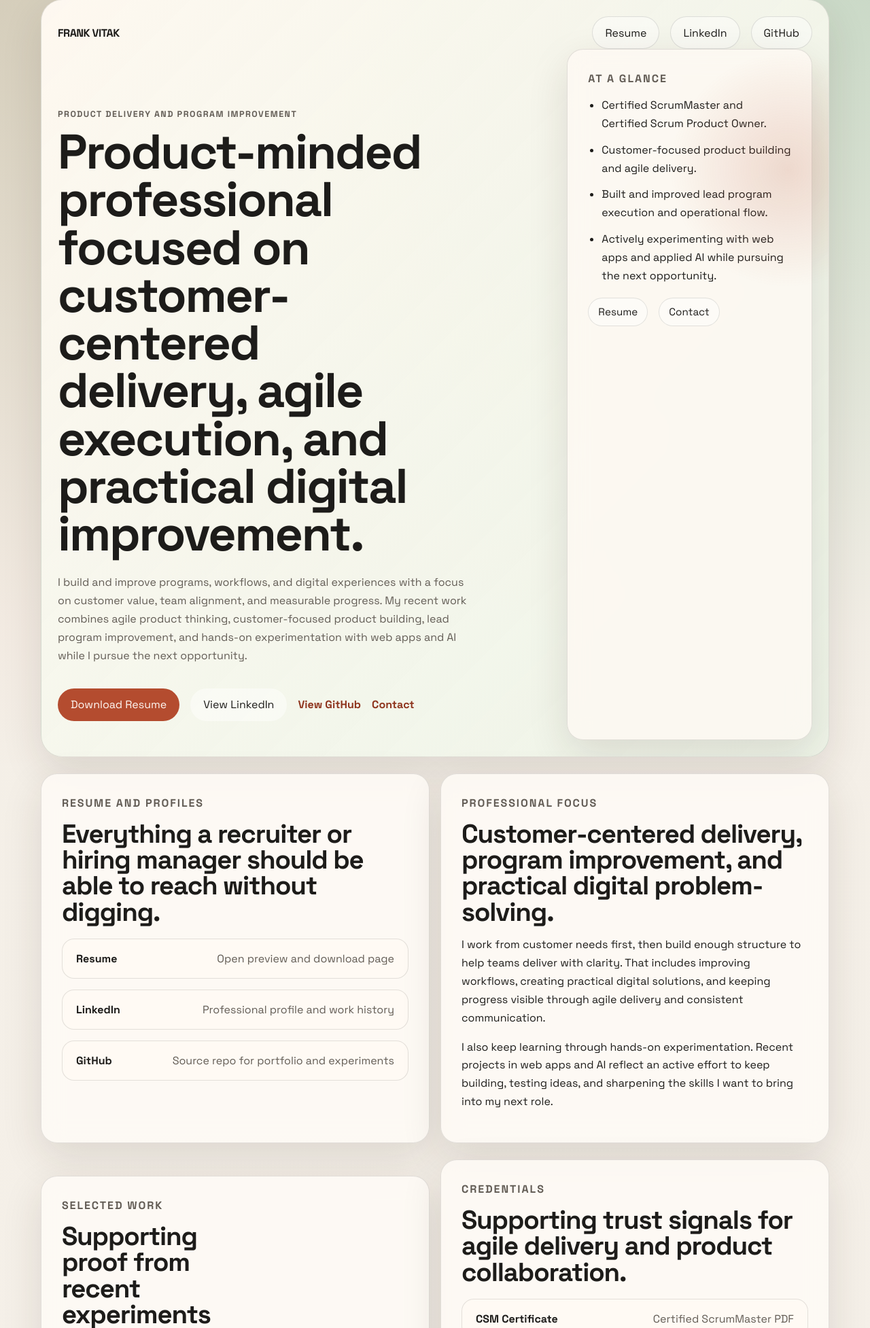
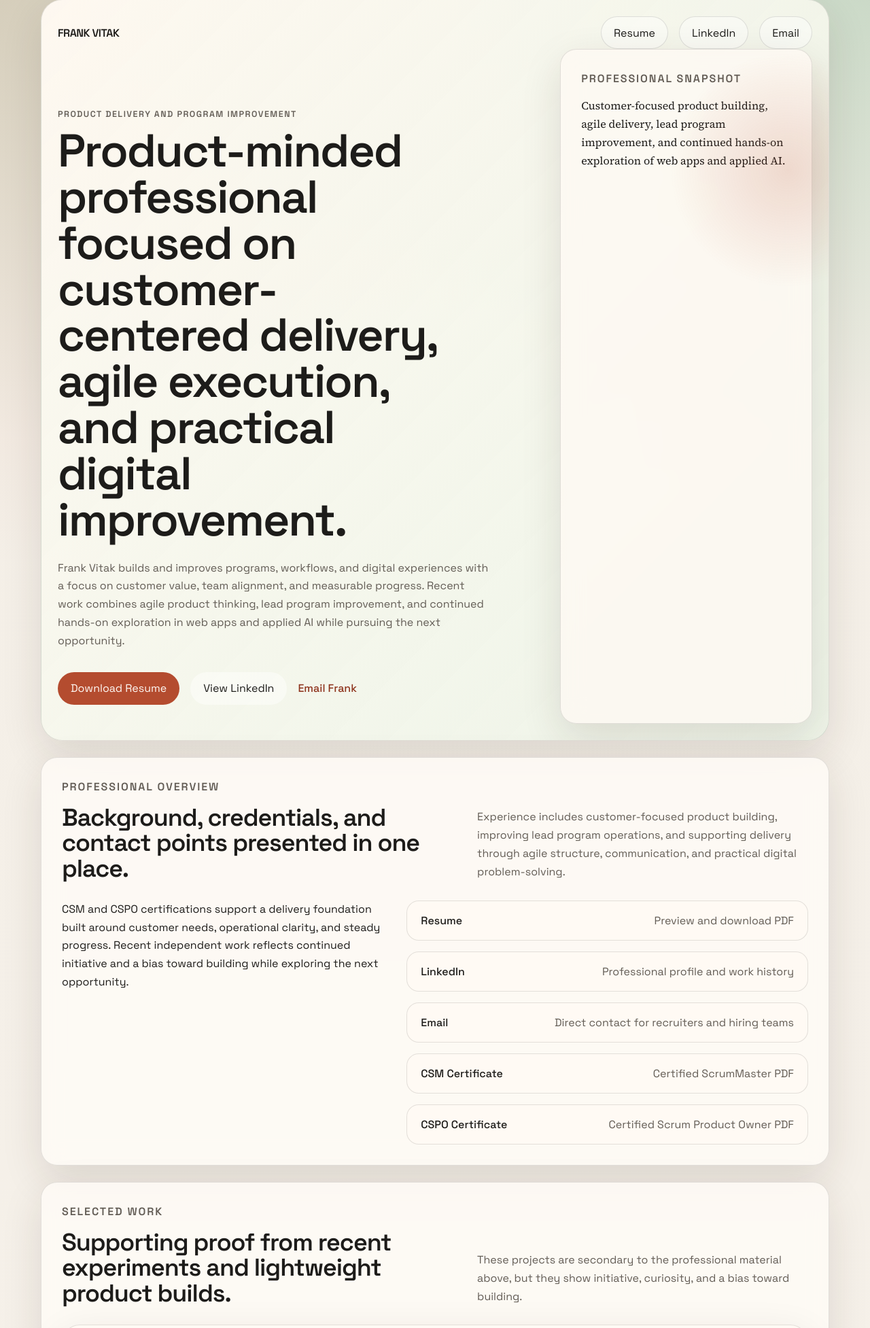
Before and after one commit to fvitak/Frank_Vitak_Experiments, a plain HTML site: page index.html in a window 1280 px wide. Shown: the part 25-1979 px from the top of the page at 68% size. Drawn offline with Linux system fonts and the light colour scheme.

Commit message:
Simplify portfolio structure and tone

```diff
--- a/index.html
+++ b/index.html
@@ -5,12 +5,12 @@
   <meta name="viewport" content="width=device-width, initial-scale=1.0">
   <meta
     name="description"
-    content="Frank Vitak portfolio highlighting selected projects, agile delivery experience, resume, credentials, and contact information."
+    content="Frank Vitak portfolio highlighting professional background, credentials, resume, and selected work."
   >
   <title>Frank Vitak | Portfolio</title>
   <link rel="preconnect" href="https://fonts.googleapis.com">
   <link rel="preconnect" href="https://fonts.gstatic.com" crossorigin>
-  <link href="https://fonts.googleapis.com/css2?family=Space+Grotesk:wght@400;500;700&family=Source+Serif+4:wght@400;600;700&display=swap" rel="stylesheet">
+  <link href="https://fonts.googleapis.com/css2?family=Space+Grotesk:wght@400;500;600&family=Source+Serif+4:wght@400;500;600&display=swap" rel="stylesheet">
   <link rel="stylesheet" href="./styles.css">
 </head>
 <body>
@@ -29,15 +29,7 @@
           >
             LinkedIn
           </a>
-          <a
-            class="ghost-link tracked-link"
-            href="https://github.com/fvitak/Frank_Vitak_Experiments"
-            target="_blank"
-            rel="noreferrer"
-            data-analytics-label="nav_github"
-          >
-            GitHub
-          </a>
+          <a class="ghost-link tracked-link" href="mailto:fvitak@gmail.com" data-analytics-label="nav_email">Email</a>
         </div>
       </nav>
 
@@ -46,9 +38,9 @@
           <p class="eyebrow">Product Delivery And Program Improvement</p>
           <h1>Product-minded professional focused on customer-centered delivery, agile execution, and practical digital improvement.</h1>
           <p class="lead">
-            I build and improve programs, workflows, and digital experiences with a focus on customer value, team alignment, and measurable progress.
-            My recent work combines agile product thinking, customer-focused product building, lead program improvement, and hands-on experimentation
-            with web apps and AI while I pursue the next opportunity.
+            Frank Vitak builds and improves programs, workflows, and digital experiences with a focus on customer value,
+            team alignment, and measurable progress. Recent work combines agile product thinking, lead program improvement,
+            and continued hands-on exploration in web apps and applied AI while pursuing the next opportunity.
           </p>
 
           <div class="hero-actions">
@@ -62,50 +54,46 @@
             >
               View LinkedIn
             </a>
-            <a
-              class="text-link tracked-link"
-              href="https://github.com/fvitak/Frank_Vitak_Experiments"
-              target="_blank"
-              rel="noreferrer"
-              data-analytics-label="hero_github_repo"
-            >
-              View GitHub
-            </a>
-            <a class="text-link tracked-link" href="mailto:fvitak@gmail.com" data-analytics-label="hero_contact_email">Contact</a>
+            <a class="text-link tracked-link" href="mailto:fvitak@gmail.com" data-analytics-label="hero_contact_email">Email Frank</a>
           </div>
         </div>
 
         <aside class="hero-proof panel proof-panel">
-          <p class="section-label">At A Glance</p>
-          <ul class="proof-list">
-            <li>Certified ScrumMaster and Certified Scrum Product Owner.</li>
-            <li>Customer-focused product building and agile delivery.</li>
-            <li>Built and improved lead program execution and operational flow.</li>
-            <li>Actively experimenting with web apps and applied AI while pursuing the next opportunity.</li>
-          </ul>
-          <div class="proof-links">
-            <a class="mini-link tracked-link" href="./resume.html" data-analytics-label="proof_resume">Resume</a>
-            <a
-              class="mini-link tracked-link"
-              href="mailto:fvitak@gmail.com"
-              data-analytics-label="proof_email"
-            >
-              Contact
-            </a>
-          </div>
+          <p class="section-label">Professional Snapshot</p>
+          <p class="proof-text">
+            Customer-focused product building, agile delivery, lead program improvement, and continued hands-on exploration
+            of web apps and applied AI.
+          </p>
         </aside>
       </div>
     </header>
 
     <main>
-      <section class="split-section">
-        <article class="panel profiles-panel">
-          <p class="section-label">Resume And Profiles</p>
-          <h2>Everything a recruiter or hiring manager should be able to reach without digging.</h2>
-          <div class="resource-list">
+      <section class="panel overview-panel">
+        <div class="section-header overview-header">
+          <div>
+            <p class="section-label">Professional Overview</p>
+            <h2>Background, credentials, and contact points presented in one place.</h2>
+          </div>
+          <p class="section-intro">
+            Experience includes customer-focused product building, improving lead program operations, and supporting delivery
+            through agile structure, communication, and practical digital problem-solving.
+          </p>
+        </div>
+
+        <div class="overview-grid">
+          <div class="overview-copy">
+            <p>
+              CSM and CSPO certifications support a delivery foundation built around customer needs, operational clarity,
+              and steady progress. Recent independent work reflects continued initiative and a bias toward building while
+              exploring the next opportunity.
+            </p>
+          </div>
+
+          <div class="resource-list unified-resource-list">
             <a class="resource-row tracked-link" href="./resume.html" data-analytics-label="resource_resume_page">
               <span class="resource-label">Resume</span>
-              <span class="resource-meta">Open preview and download page</span>
+              <span class="resource-meta">Preview and download PDF</span>
             </a>
             <a
               class="resource-row tracked-link"
@@ -119,30 +107,37 @@
             </a>
             <a
               class="resource-row tracked-link"
-              href="https://github.com/fvitak/Frank_Vitak_Experiments"
+              href="mailto:fvitak@gmail.com"
+              data-analytics-label="resource_email"
+            >
+              <span class="resource-label">Email</span>
+              <span class="resource-meta">Direct contact for recruiters and hiring teams</span>
+            </a>
+            <a
+              class="resource-row tracked-link"
+              href="./documents/frank-vitak-csm-certificate.pdf"
               target="_blank"
               rel="noreferrer"
-              data-analytics-label="resource_github"
+              data-analytics-label="credential_csm"
             >
-              <span class="resource-label">GitHub</span>
-              <span class="resource-meta">Source repo for portfolio and experiments</span>
+              <span class="resource-label">CSM Certificate</span>
+              <span class="resource-meta">Certified ScrumMaster PDF</span>
+            </a>
+            <a
+              class="resource-row tracked-link"
+              href="./documents/frank-vitak-cspo-certificate.pdf"
+              target="_blank"
+              rel="noreferrer"
+              data-analytics-label="credential_cspo"
+            >
+              <span class="resource-label">CSPO Certificate</span>
+              <span class="resource-meta">Certified Scrum Product Owner PDF</span>
             </a>
           </div>
-        </article>
-
-        <article class="panel narrative-panel">
-          <p class="section-label">Professional Focus</p>
-          <h2>Customer-centered delivery, program improvement, and practical digital problem-solving.</h2>
-          <p>
-            I work from customer needs first, then build enough structure to help teams deliver with clarity. That includes improving workflows, creating practical digital solutions, and keeping progress visible through agile delivery and consistent communication.
-          </p>
-          <p>
-            I also keep learning through hands-on experimentation. Recent projects in web apps and AI reflect an active effort to keep building, testing ideas, and sharpening the skills I want to bring into my next role.
-          </p>
-        </article>
+        </div>
       </section>
 
-      <section class="split-section">
+      <section>
         <article id="work" class="panel work-panel">
           <div class="section-header">
             <div>
@@ -150,7 +145,7 @@
               <h2>Supporting proof from recent experiments and lightweight product builds.</h2>
             </div>
             <p class="section-intro">
-              These projects are secondary to the professional summary above, but they help show initiative, follow-through, and a bias toward building.
+              These projects are secondary to the professional material above, but they show initiative, curiosity, and a bias toward building.
             </p>
           </div>
 
@@ -176,7 +171,7 @@
                   A browser-based game built to explore interactive logic, pacing, and user flow.
                 </p>
                 <div class="project-copy">
-                  <p><strong>What it shows:</strong> Hands-on front-end problem solving and iterative design thinking.</p>
+                  <p>Shows hands-on front-end problem solving and iterative design thinking.</p>
                 </div>
                 <div class="project-actions">
                   <a
@@ -213,7 +208,7 @@
                   A web experiment focused on game-state logic and structured user interaction.
                 </p>
                 <div class="project-copy">
-                  <p><strong>What it shows:</strong> Systems thinking, interface experimentation, and comfort building beyond templates.</p>
+                  <p>Shows systems thinking, interface experimentation, and comfort building beyond templates.</p>
                 </div>
                 <div class="project-actions">
                   <a
@@ -250,7 +245,7 @@
                   A playful concept project built around tone, accessibility, and lightweight engagement.
                 </p>
                 <div class="project-copy">
-                  <p><strong>What it shows:</strong> Creativity, product instincts, and rapid experimentation.</p>
+                  <p>Shows creativity, product instincts, and rapid experimentation.</p>
                 </div>
                 <div class="project-actions">
                   <a
@@ -267,53 +262,6 @@
             </article>
           </div>
         </article>
-
-        <article class="panel credentials-panel">
-          <p class="section-label">Credentials</p>
-          <h2>Supporting trust signals for agile delivery and product collaboration.</h2>
-          <div class="credential-list">
-            <a
-              class="credential-row tracked-link"
-              href="./documents/frank-vitak-csm-certificate.pdf"
-              target="_blank"
-              rel="noreferrer"
-              data-analytics-label="credential_csm"
-            >
-              <span class="resource-label">CSM Certificate</span>
-              <span class="resource-meta">Certified ScrumMaster PDF</span>
-            </a>
-            <a
-              class="credential-row tracked-link"
-              href="./documents/frank-vitak-cspo-certificate.pdf"
-              target="_blank"
-              rel="noreferrer"
-              data-analytics-label="credential_cspo"
-            >
-              <span class="resource-label">CSPO Certificate</span>
-              <span class="resource-meta">Certified Scrum Product Owner PDF</span>
-            </a>
-          </div>
-        </article>
-
-        <article class="panel contact-panel">
-          <p class="section-label">Contact</p>
-          <h2>Open to conversations with recruiters and hiring teams focused on product, delivery, and customer-centered digital work.</h2>
-          <p>
-            I am currently exploring my next opportunity and welcome conversations about roles where product thinking, agile execution, program improvement, and practical digital work matter.
-          </p>
-          <div class="contact-actions">
-            <a class="button tracked-link" href="mailto:fvitak@gmail.com" data-analytics-label="contact_email">Email Frank</a>
-            <a
-              class="button button-secondary tracked-link"
-              href="https://www.linkedin.com/in/frankvitak"
-              target="_blank"
-              rel="noreferrer"
-              data-analytics-label="contact_linkedin"
-            >
-              Message On LinkedIn
-            </a>
-          </div>
-        </article>
       </section>
     </main>
   </div>
--- a/styles.css
+++ b/styles.css
@@ -48,11 +48,7 @@ a {
 .hero-actions,
 .section-header,
 .project-list,
-.split-section,
-.resource-list,
-.credential-list,
-.contact-actions,
-.proof-links {
+.resource-list {
   display: grid;
   gap: 16px;
 }
@@ -71,11 +67,11 @@ h1,
 h2,
 h3 {
   letter-spacing: -0.03em;
+  font-weight: 600;
 }
 
 .brand {
   font-size: 1rem;
-  font-weight: 700;
   text-transform: uppercase;
 }
 
@@ -102,13 +98,13 @@ h3 {
 }
 
 .hero-grid {
-  grid-template-columns: minmax(0, 1.4fr) minmax(280px, 0.7fr);
+  grid-template-columns: minmax(0, 1.35fr) minmax(260px, 0.7fr);
   align-items: end;
-  gap: 28px;
+  gap: 24px;
 }
 
 .hero-copy {
-  max-width: 760px;
+  max-width: 780px;
   padding: 88px 0 28px;
 }
 
@@ -123,8 +119,7 @@ h3 {
 .lead,
 .ghost-link,
 .text-link,
-.section-intro,
-.mini-link {
+.section-intro {
   color: var(--muted);
 }
 
@@ -133,66 +128,62 @@ h3 {
 .project-kicker {
   margin: 0 0 12px;
   font-size: 0.78rem;
-  font-weight: 700;
+  font-weight: 600;
   text-transform: uppercase;
   letter-spacing: 0.12em;
 }
 
 h1 {
-  max-width: 12ch;
+  max-width: 13ch;
   margin: 0;
-  font-size: clamp(2.6rem, 5.6vw, 4.7rem);
-  line-height: 0.98;
+  font-size: clamp(2.5rem, 5.3vw, 4.4rem);
+  line-height: 1;
 }
 
 h2 {
   margin: 0;
-  font-size: clamp(2rem, 3vw, 3.1rem);
-  line-height: 1;
+  font-size: clamp(1.8rem, 2.8vw, 2.7rem);
+  line-height: 1.05;
 }
 
 h3 {
   margin: 0;
-  font-size: 1.4rem;
+  font-size: 1.25rem;
 }
 
 .subpage-title {
-  max-width: 13ch;
-  font-size: clamp(2.7rem, 6vw, 4.9rem);
+  max-width: 14ch;
+  font-size: clamp(2.4rem, 5.4vw, 4.2rem);
 }
 
 .lead,
-.panel p,
-.panel li {
+.panel p {
   font-size: 1rem;
   line-height: 1.68;
 }
 
 .lead {
-  max-width: 60ch;
+  max-width: 62ch;
   margin: 24px 0 0;
 }
 
 .hero-actions {
-  grid-template-columns: repeat(4, max-content);
+  grid-template-columns: repeat(3, max-content);
   align-items: center;
-  margin-top: 34px;
+  margin-top: 32px;
 }
 
 .button,
 .ghost-link,
 .project-card,
 .resource-row,
-.credential-row,
 .panel,
-.project-media,
-.mini-link {
+.project-media {
   transition: transform 180ms ease, border-color 180ms ease, background-color 180ms ease, box-shadow 180ms ease;
 }
 
 .button,
-.ghost-link,
-.mini-link {
+.ghost-link {
   display: inline-flex;
   align-items: center;
   justify-content: center;
@@ -209,23 +200,18 @@ h3 {
 }
 
 .button:hover,
-.button:focus-visible {
-  background: var(--brand-dark);
-  transform: translateY(-1px);
+.button:focus-visible,
+.ghost-link:hover,
+.ghost-link:focus-visible,
+.tracked-link:hover,
+.tracked-link:focus-visible {
+  transform: translateY(-2px);
 }
 
 .button-secondary,
-.ghost-link,
-.mini-link {
+.ghost-link {
   color: var(--ink);
   background: rgba(255, 255, 255, 0.42);
-}
-
-.ghost-link:hover,
-.ghost-link:focus-visible,
-.mini-link:hover,
-.mini-link:focus-visible {
-  transform: translateY(-1px);
 }
 
 .panel {
@@ -242,33 +228,21 @@ h3 {
   background: rgba(255, 250, 244, 0.72);
 }
 
-.proof-list {
+.proof-text {
   margin: 0;
-  padding-left: 20px;
+  font-family: "Source Serif 4", serif;
+  font-size: 1.12rem;
+  line-height: 1.6;
 }
 
-.proof-list li + li {
-  margin-top: 12px;
-}
-
-.proof-links {
-  grid-template-columns: repeat(2, max-content);
-  margin-top: 18px;
-}
-
-.mini-link {
-  min-height: 42px;
-  padding: 0 14px;
-  font-size: 0.95rem;
-}
-
+.overview-panel,
 .work-panel,
 .resume-panel {
   margin-top: 24px;
 }
 
 .section-header {
-  grid-template-columns: minmax(0, 1.15fr) minmax(260px, 0.85fr);
+  grid-template-columns: minmax(0, 1.1fr) minmax(280px, 0.9fr);
   align-items: end;
 }
 
@@ -276,6 +250,39 @@ h3 {
   margin: 0;
   font-size: 1rem;
   line-height: 1.68;
+}
+
+.overview-grid {
+  display: grid;
+  grid-template-columns: minmax(0, 0.9fr) minmax(320px, 1.1fr);
+  gap: 24px;
+  margin-top: 28px;
+}
+
+.overview-copy p {
+  margin: 0;
+}
+
+.resource-list {
+  margin-top: 20px;
+}
+
+.unified-resource-list {
+  margin-top: 0;
+}
+
+.resource-row {
+  display: flex;
+  justify-content: space-between;
+  gap: 16px;
+  padding: 18px 20px;
+  border: 1px solid var(--line);
+  border-radius: 18px;
+  background: var(--panel-strong);
+}
+
+.resource-label {
+  font-weight: 500;
 }
 
 .project-list {
@@ -288,30 +295,13 @@ h3 {
 
 .project-card {
   display: grid;
-  grid-template-columns: minmax(280px, 360px) minmax(0, 1fr);
-  gap: 24px;
-  padding: 18px;
+  grid-template-columns: 220px minmax(0, 1fr);
+  gap: 18px;
+  padding: 14px;
   border: 1px solid var(--line);
   border-radius: 26px;
   background: var(--panel-strong);
   box-shadow: var(--shadow);
-}
-
-.compact-project-card {
-  grid-template-columns: 220px minmax(0, 1fr);
-  gap: 18px;
-  padding: 14px;
-}
-
-.project-card:hover,
-.project-card:focus-within,
-.resource-row:hover,
-.resource-row:focus-visible,
-.credential-row:hover,
-.credential-row:focus-visible,
-.tracked-link:hover,
-.tracked-link:focus-visible {
-  transform: translateY(-3px);
 }
 
 .project-media {
@@ -321,8 +311,8 @@ h3 {
 .project-image {
   display: block;
   width: 100%;
-  min-height: 240px;
-  max-height: 320px;
+  min-height: 150px;
+  max-height: 170px;
   object-fit: cover;
   object-position: top center;
   border-radius: 18px;
@@ -330,20 +320,10 @@ h3 {
   background: rgba(255, 255, 255, 0.56);
 }
 
-.compact-project-image {
-  min-height: 150px;
-  max-height: 170px;
-}
-
 .project-content {
   display: grid;
-  gap: 14px;
+  gap: 10px;
   align-content: start;
-  padding: 8px 4px 8px 0;
-}
-
-.compact-project-content {
-  gap: 10px;
   padding-top: 2px;
 }
 
@@ -353,19 +333,9 @@ h3 {
 
 .project-summary {
   font-family: "Source Serif 4", serif;
-  font-size: 1.2rem;
-  line-height: 1.55;
-  color: var(--ink);
-}
-
-.compact-project-summary {
   font-size: 1.02rem;
   line-height: 1.5;
-}
-
-.project-copy {
-  display: grid;
-  gap: 10px;
+  color: var(--ink);
 }
 
 .project-copy p {
@@ -379,38 +349,8 @@ h3 {
 }
 
 .text-link {
-  font-weight: 700;
+  font-weight: 500;
   color: var(--brand-dark);
-}
-
-.split-section {
-  grid-template-columns: repeat(2, minmax(0, 1fr));
-  margin-top: 24px;
-}
-
-.resource-list,
-.credential-list {
-  margin-top: 20px;
-}
-
-.resource-row,
-.credential-row {
-  display: flex;
-  justify-content: space-between;
-  gap: 16px;
-  padding: 18px 20px;
-  border: 1px solid var(--line);
-  border-radius: 18px;
-  background: var(--panel-strong);
-}
-
-.resource-label {
-  font-weight: 700;
-}
-
-.contact-actions {
-  grid-template-columns: repeat(2, max-content);
-  margin-top: 24px;
 }
 
 .resume-frame-wrap {
@@ -431,15 +371,13 @@ h3 {
   .topbar,
   .hero-grid,
   .section-header,
-  .project-card,
-  .split-section {
+  .overview-grid,
+  .project-card {
     grid-template-columns: 1fr;
   }
 
   .topbar-links,
-  .hero-actions,
-  .contact-actions,
-  .proof-links {
+  .hero-actions {
     grid-template-columns: 1fr;
   }
 
@@ -457,16 +395,11 @@ h3 {
     max-width: none;
   }
 
-  .resource-row,
-  .credential-row {
+  .resource-row {
     flex-direction: column;
   }
 
-  .compact-project-card {
-    grid-template-columns: 1fr;
-  }
-
-  .compact-project-image {
+  .project-image {
     min-height: 220px;
     max-height: 260px;
   }
```
Also changed, not shown: resume.html (+5 -5 lines).
